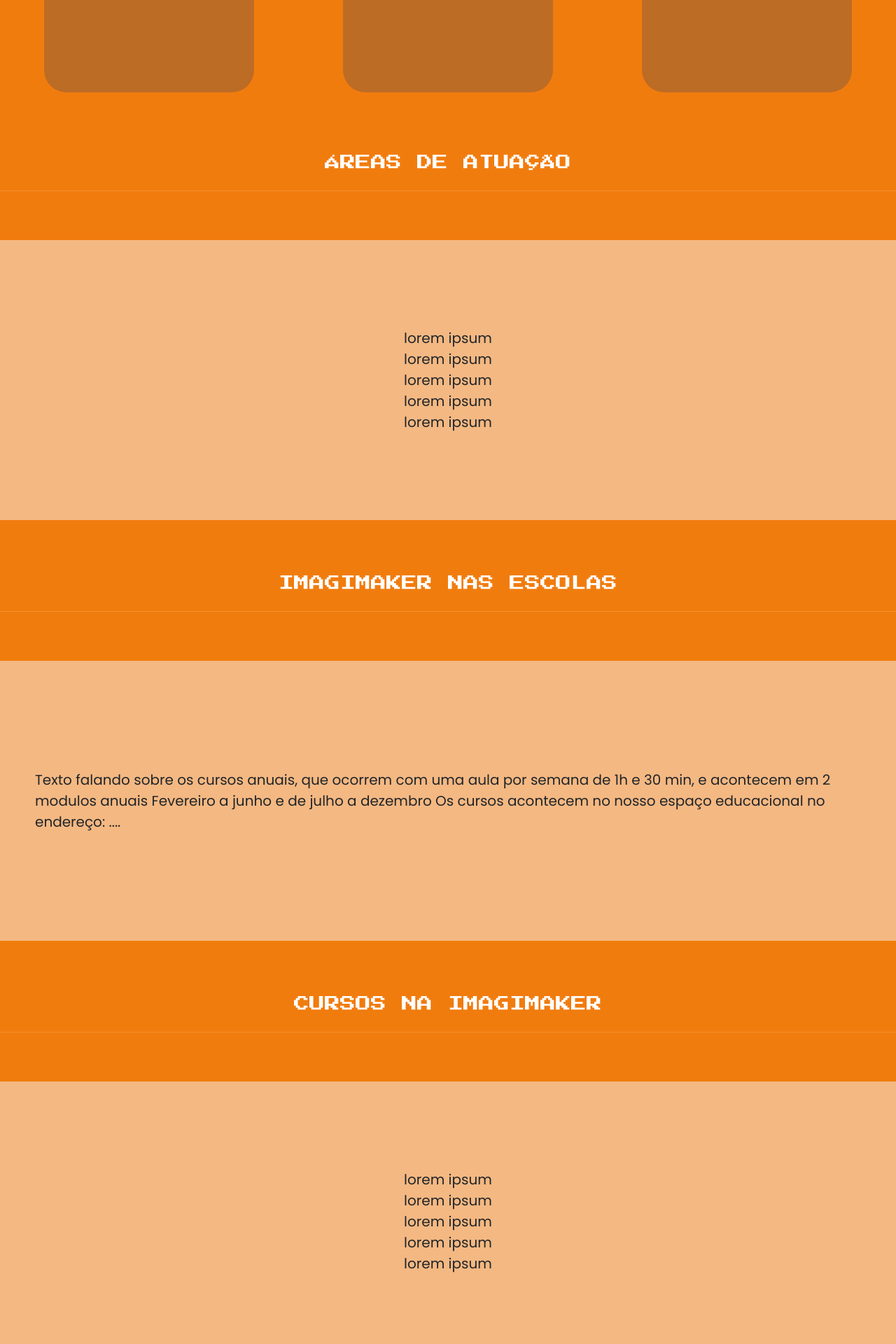
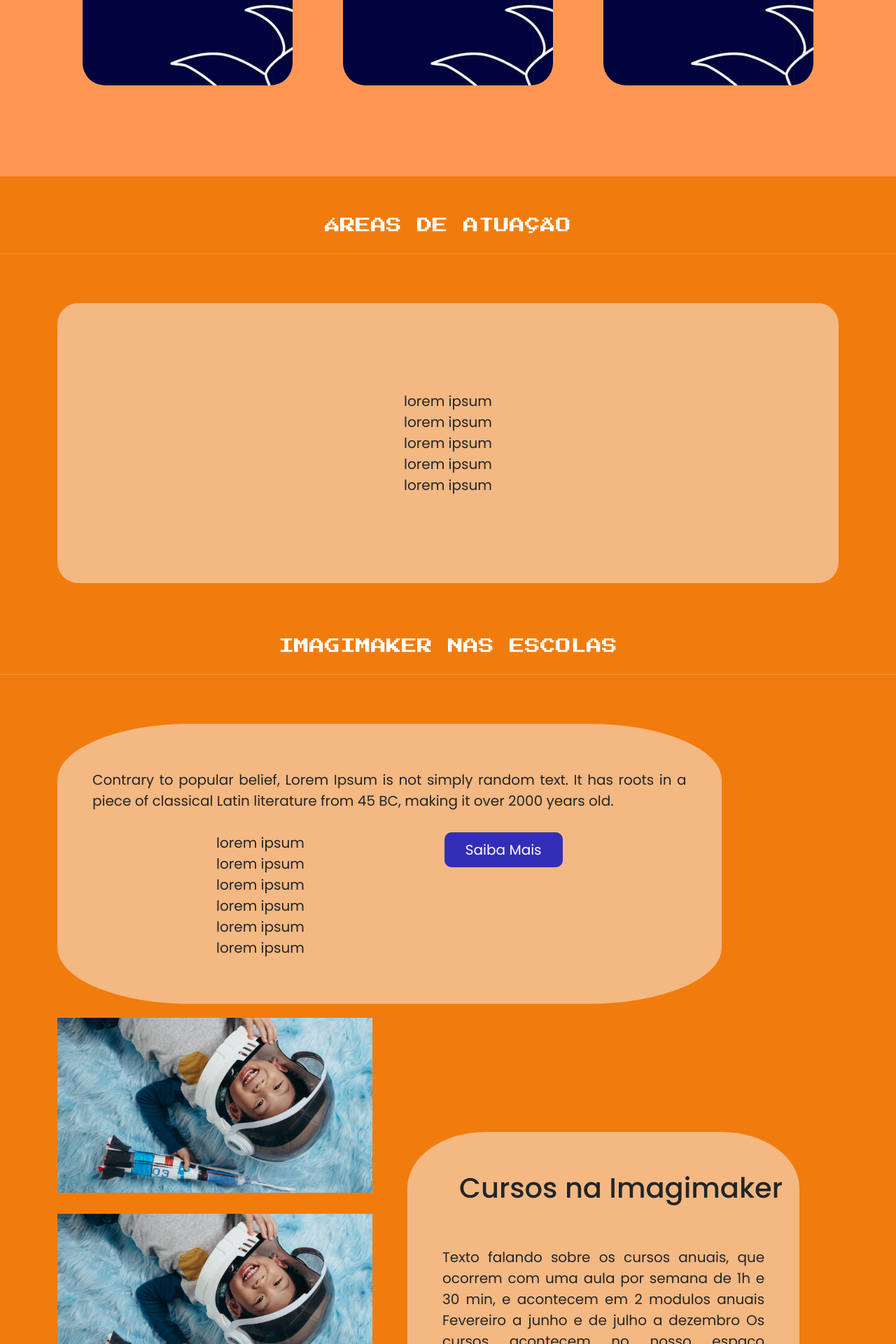
Before and after one commit to erikgabrielz/imagimaker-2, a PHP site: page /quem-somos.html in a window 1280 px wide. Shown: the part 1960-3880 px from the top of the page at 70% size. Run offline with PHP 8.4, Linux system fonts and the light colour scheme; some libraries are stand-ins or nearby versions.

Commit message:
quem somos

```diff
--- a/assets/css/card.css
+++ b/assets/css/card.css
@@ -25,7 +25,7 @@
     justify-content: center;
     font-size: clamp(1rem, 2.5vw, 1.5rem);
     color: white;
-    background-color: #BC6C25;
+    background-image: url('../images/about-education.jpg');
     border-radius: 2rem;
     text-align: center;
     font-weight: bold;
--- a/assets/css/templatemo-edu-meeting.css
+++ b/assets/css/templatemo-edu-meeting.css
@@ -1732,7 +1732,7 @@
 
 section.meetings-page .section-heading h2 {
   color: black;
-  margin-top: 50px;
+  padding-top: 50px;
 }
 
 section.meetings-page .float-box{
@@ -1805,19 +1805,43 @@
   max-width: 50%;
 }
 
+section.mission-vision-values{
+  padding-top: 100px;
+  background-color: #FD9753;
+  padding-bottom: 100px;
+}
+
+section.meetings-page .radius{
+  border-radius: 30px;
+}
+
+section.meetings-page .radius-col-left{
+  border-radius: 20%;
+}
+
+section.meetings-page .radius-col-right{
+  border-radius: 20%;
+}
+
+
+
 section.meetings-page .box .content{
   display: flex;
   margin-bottom: 30px;
+  flex-wrap: wrap;
 }
 
 section.meetings-page .box .content p{
-  padding: 50px;
+  margin: auto;
   color: white;
   text-align: justify;
+  max-width: 60%;
 }
 
 section.meetings-page .box .content img{
   border-radius: 10px;
+  width: 300px;
+  height: 300px;
 }
 
 
@@ -1831,17 +1855,65 @@
   color: white;
 }
 
+section.meetings-page .timeline .link a{
+  display: block;
+  padding: 10px 30px;
+  color: white;
+  background-color: #332EB8;
+  border-radius: 10px;
+  margin-top: 40px;
+}
+
+section.meetings-page .timeline .images-column{
+  display: flex;
+  flex-direction: column;
+  gap: 30px;
+}
+
+section.meetings-page .timeline .images-column img{
+  width: 450px;
+  height: 250px;
+}
+
+
+
+
+
 section.meetings-page .timeline .box{
   width: 100%;
   background-color: #F4B882;
-  height: 400px;
+  min-height: 400px;
   margin-top: 20px;
   margin-bottom: 20px;
   display: flex;
   justify-content: center;
+  flex-direction: column;
   align-items: center;
   padding: 50px;
   font-size: 20px;
+  text-align: justify;
+}
+
+
+section.meetings-page .timeline .box .partition{
+  margin-top: 30px;
+  display: flex;
+}
+
+section.meetings-page .timeline .box .partition div{
+  height: 100%;
+  display: flex;
+  align-items: flex-end;
+  justify-content: flex-end;
+  margin-left: 200px;
+}
+
+section.meetings-page .timeline .box .partition div a{
+  display: block;
+  padding: 10px 30px;
+  color: white;
+  background-color: #332EB8;
+  border-radius: 10px;
 }
 
 
@@ -1858,6 +1930,7 @@
   max-width: 60%;
   align-self: flex-end;
 }
+
 
 
 
--- a/quem-somos.html
+++ b/quem-somos.html
@@ -94,18 +94,6 @@
   </section>
 
   <section class="meetings-page" id="meetings">
-    <div class="container">
-      <div class="row">
-        <div class="col-lg-12">
-          <div class="float-box">
-              <p>
-                Contrary to popular belief, Lorem Ipsum is not simply random text. It has roots in a piece of classical Latin literature from 45 BC, making it over 2000 years old. Richard McClintock, a Latin professor at Hampden-Sydney College in Virginia, looked up one of the more obscure Latin words, consectetur, from a Lorem Ipsum passage, and going through the cites of the word in classical literature, discovered the undoubtable source. Lorem Ipsum comes from sections 1.10.32 and 1.10.33 of "de Finibus Bonorum et Malorum" (The Extremes of Good and Evil) by Cicero, written in 45 BC. This book is a treatise on the theory of ethics, very popular during the Renaissance. The first line of Lorem Ipsum, "Lorem ipsum dolor sit amet..", comes from a line in section 1.10.32.
-              </p>
-          </div>
-        </div>
-      </div>
-    </div>
-
 
     <div class="container">
       <div class="row">
@@ -132,49 +120,54 @@
         </div>
       </div>
     </div>
+  </section>
 
+  <section class="mission-vision-values" id="meetings">
       <div class="section-heading">
         <h2>Missão, Visão e Valores</h2>
       </div>
 
-        <div style="display: flex; flex-wrap: wrap; justify-content: space-between;">
-          <div class="animate-card missao">
+      <div class="container" style="display: flex; flex-wrap: wrap; justify-content: space-between;">
+        <div class="animate-card">
           <div class="card">
               <div class="face front">
-                      <img src="images/icones/missao.svg">
+                  <img src="assets/images/icones/missao.svg">
                   Missão
               </div>
-                  <div class="face back">Criar conteúdos audiovisuais com impacto social, político e cultural, fortalecendo a cultura popular, a comunicação comunitária e práticas sustentáveis.</div>
+              <div class="face back">Contrary to popular belief, Lorem Ipsum is not simply random text. It has roots in a piece of classical Latin literature from 45 BC, making it over 2000 years old.</div>
           </div>
         </div>
 
-          <div class="animate-card missao">
+        <div class="animate-card">
             <div class="card">
                 <div class="face front">
-                      <img src="images/icones/visao.svg">
+                    <img src="assets/images/icones/visao.svg">
                     Visão
                 </div>
-                  <div class="face back">Ser referência independente em narrativas que promovem diversidade, conhecimento livre, protagonismo das comunidades tradicionais e populações historicamente marginaliza-das.</div>
+                <div class="face back">Contrary to popular belief, Lorem Ipsum is not simply random text. It has roots in a piece of classical Latin literature from 45 BC, making it over 2000 years old.</div>
             </div>
         </div>
 
-          <div class="animate-card missao">
+        <div class="animate-card">
             <div class="card">
                 <div class="face front">
-                      <img src="images/icones/valores.svg">
+                    <img src="assets/images/icones/valores.svg">
                     Valores
                 </div>
-                  <div class="face back">Priorizamos projetos com preocupação social, produção coletiva, valorização cultural, sustentabilidade, compartilhamento livre de saberes, ética e resistência a modelos capitalistas.</div>
+                <div class="face back">Contrary to popular belief, Lorem Ipsum is not simply random text. It has roots in a piece of classical Latin literature from 45 BC, making it over 2000 years old.</div>
             </div>
         </div>
       </div>
+  </section>
 
+  <section class="meetings-page">
         <div class="section-heading">
           <h2>Áreas de atuação</h2>
         </div>
 
         <div class="timeline">
-          <div class="box">
+          <div class="container">
+            <div class="box radius">
               <ul>
                 <li>lorem ipsum</li>
                 <li>lorem ipsum</li>
@@ -183,38 +176,64 @@
                 <li>lorem ipsum</li>
               </ul>
             </div>
+          </div>
 
           <div class="section-heading">
             <h2>Imagimaker nas Escolas</h2>
           </div>
 
-          <div class="box">
+          <div class="timeline">
+            <div class="container">
+
+              <div class="box left radius-col-left" style="max-width: 85%;">
+                Contrary to popular belief, Lorem Ipsum is not simply random text. It has roots in a piece of classical Latin literature from 45 BC, making it over 2000 years old.
+                <div class="partition">
+                  <ul>
+                    <li>lorem ipsum
+                    <li>lorem ipsum
+                    <li>lorem ipsum
+                    <li>lorem ipsum
+                    <li>lorem ipsum
+                    <li>lorem ipsum
+                  </ul>
+                  <div><a href="#">Saiba Mais</a></div>
+                </div>
+              </div>
+
+
+              <div class="right" style="display: flex; gap: 50px; max-width: 95% !important; align-items: center;">
+                <div class="images-column">
+                  <img src="assets/images/heading-bg.jpg">
+                  <img src="assets/images/heading-bg.jpg">
+                  <img src="assets/images/heading-bg.jpg">
+                </div>
+                <div style="display: flex; flex-direction: column; align-items: center;">
+                  <div class="box radius-col-right">
+                    <h1 style="margin-bottom: 60px; margin-right: -50px;">Cursos na Imagimaker</h1>
                     Texto falando sobre os cursos anuais, que ocorrem com uma aula por semana de 1h e 30 min, e
                     acontecem em 2 modulos anuais Fevereiro a junho e de julho a dezembro
                     Os cursos acontecem no nosso espaço educacional no endereço: ....
                   </div>
+                  <div class="link">
+                    <a href="cursos.html">Saiba Mais</a>
+                  </div>
+                </div>
+              </div>
 
-          <div class="section-heading">
-            <h2>Cursos na Imagimaker</h2>
             </div>
-          <div class="box">
-            <ul>
-              <li>lorem ipsum</li>
-              <li>lorem ipsum</li>
-              <li>lorem ipsum</li>
-              <li>lorem ipsum</li>
-              <li>lorem ipsum</li>
-            </ul>
+
           </div>
 
           <div class="section-heading">
             <h2>Produção Editorial</h2>
           </div>
 
-          <div class="box">
+          <div class="container">
+            <div class="box radius">
               Texto falando sobre os cursos anuais, que ocorrem com uma aula por semana de 1h e 30 min, e
               acontecem em 2 modulos anuais Fevereiro a junho e de julho a dezembro
               Os cursos acontecem no nosso espaço educacional no endereço: ....
+            </div>
           </div>
 
           <div class="section-heading">
@@ -393,6 +412,22 @@
           checkSection();
         });
     </script>
+
+    <script>
+        const animateCards = document.querySelectorAll(".animate-card");
+
+        animateCards.forEach(animateCard => {
+          const card = animateCard.querySelector(".card");
+
+          animateCard.addEventListener("mouseenter", () => {
+              card.style.transform = "rotateY(180deg)";
+          });
+
+          animateCard.addEventListener("mouseleave", () => {
+              card.style.transform = "rotateY(0deg)";
+          });
+        });
+    </script>
 </body>
 
 </html>
```
Also changed, not shown: assets/images/icones/missao.svg (added), assets/images/icones/valores.svg (added), assets/images/icones/visao.svg (added). Lines whose indentation alone changed are shown as unchanged.
